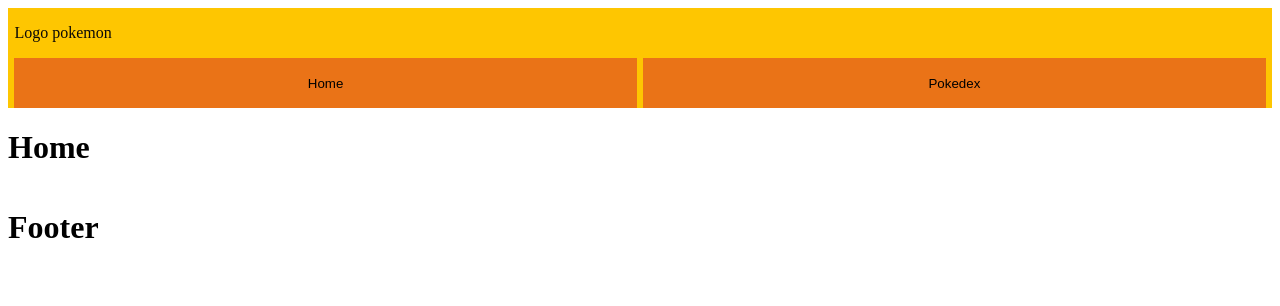
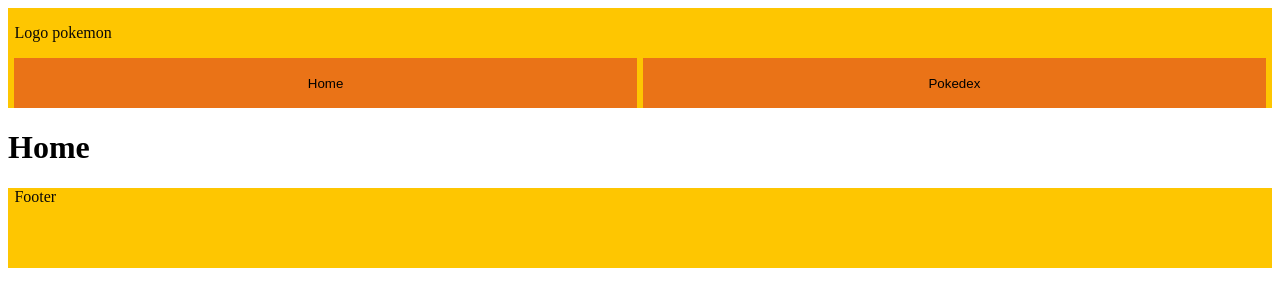
Before and after one commit to jeffjd/Pokedex, a React (Create React App) app: page / in a window 1280 px wide. Shown: the top 306 px of the page. Built offline with nearby package versions, Linux system fonts and the light colour scheme; the HTML template or start-up script is replaced by a standard one.

Commit message:
criação de estilo no componente footer

```diff
--- /dev/null
+++ b/src/components/footer/footer.style.ts
@@ -0,0 +1,12 @@
+import styled from "styled-components";
+
+export const FooterLayout = styled.footer`
+    background-color: var(--mikado-yellow);
+    color: var(--rich-black-frogra-39);
+    padding-left: 0.5vw;
+    padding-right: 0.5vw;
+    height: 10vh;
+    p {
+        margin: 0px;
+    }
+`;
--- a/src/components/footer/footer.tsx
+++ b/src/components/footer/footer.tsx
@@ -1,7 +1,12 @@
 import React from "react";
+import { FooterLayout } from "./footer.style";
 
 const Footer = () => {
-    return <h1>Footer</h1>;
+    return (
+        <FooterLayout className="footer">
+            <p>Footer</p>
+        </FooterLayout>
+    );
 };
 
 export default Footer;
```
